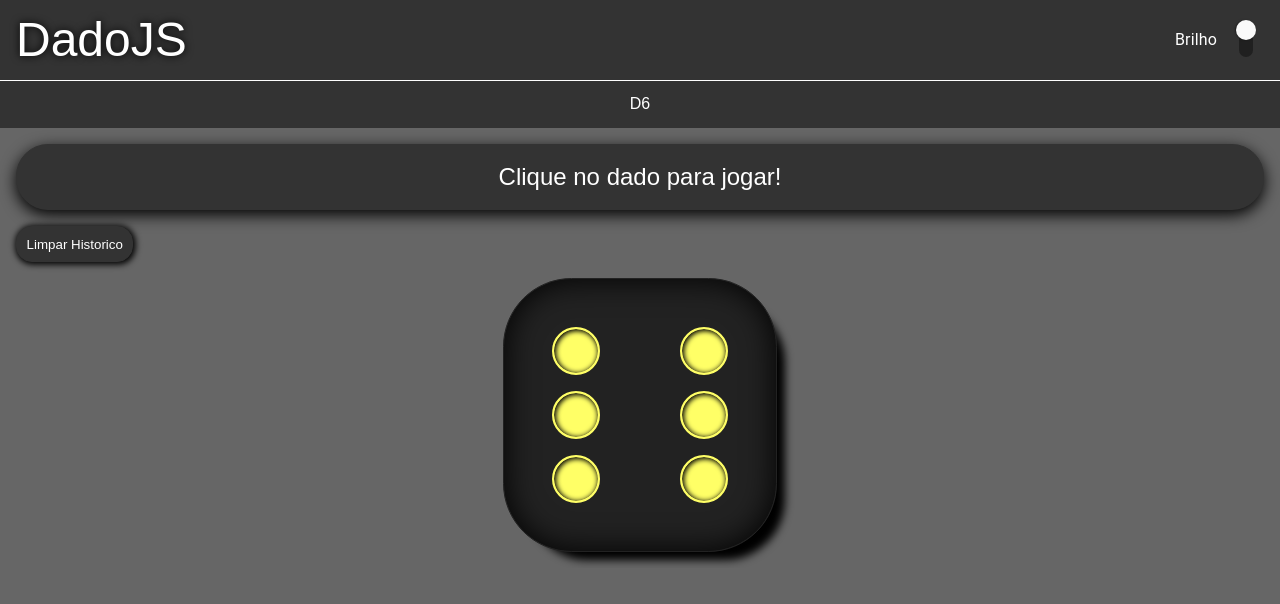
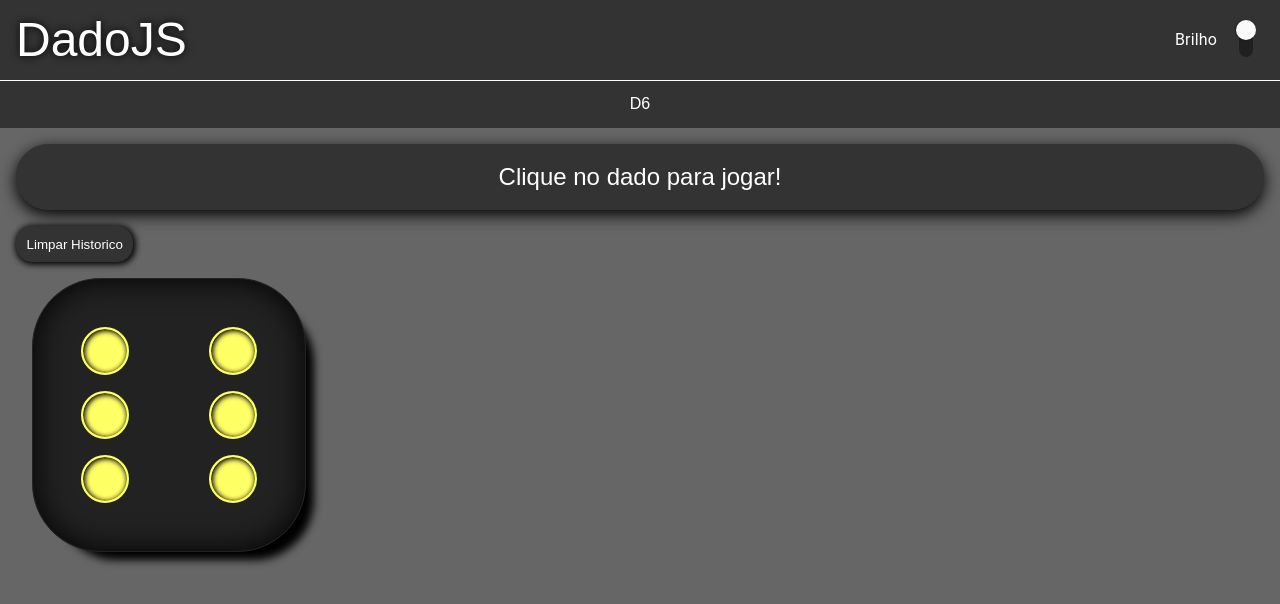
Before and after one commit to Tetr4k/dadojs, a React (Create React App) app: page /dadojs/dado6 in a window 1280 px wide. Shown: the top 604 px of the page. Built offline with nearby package versions, Linux system fonts and the light colour scheme.

Commit message:
Adiciona key aos itens da lista

```diff
--- a/src/PaginaDado6/index.jsx
+++ b/src/PaginaDado6/index.jsx
@@ -54,7 +54,7 @@ const Retorno = () => {
     const renderHistorico = () => {
         return state.historico.map((elem, indice) => {
             if(indice === state.historico.length-1) return null;
-            return (<li><Dado6 tamanho={2} numero={elem}/></li>)
+            return (<li key={indice}><Dado6 tamanho={2} numero={elem}/></li>)
         }).reverse();
     }
 
@@ -67,12 +67,12 @@ const Retorno = () => {
     }
 
     return (
-        <PaginaDado6>
+        <PaginaDado6 >
             <Acoes>
                 <Botao onClick={limpaHistorico}>Limpar Historico</Botao>
             </Acoes>
-            <Historico onClick={fazSorteio}>
-                <Dado6 tamanho={3} numero={state.numero}/>
+            <Dado6 onClick={fazSorteio} tamanho={3} numero={state.numero}/>
+            <Historico>
                 {renderHistorico()}
             </Historico>
         </PaginaDado6>
```
